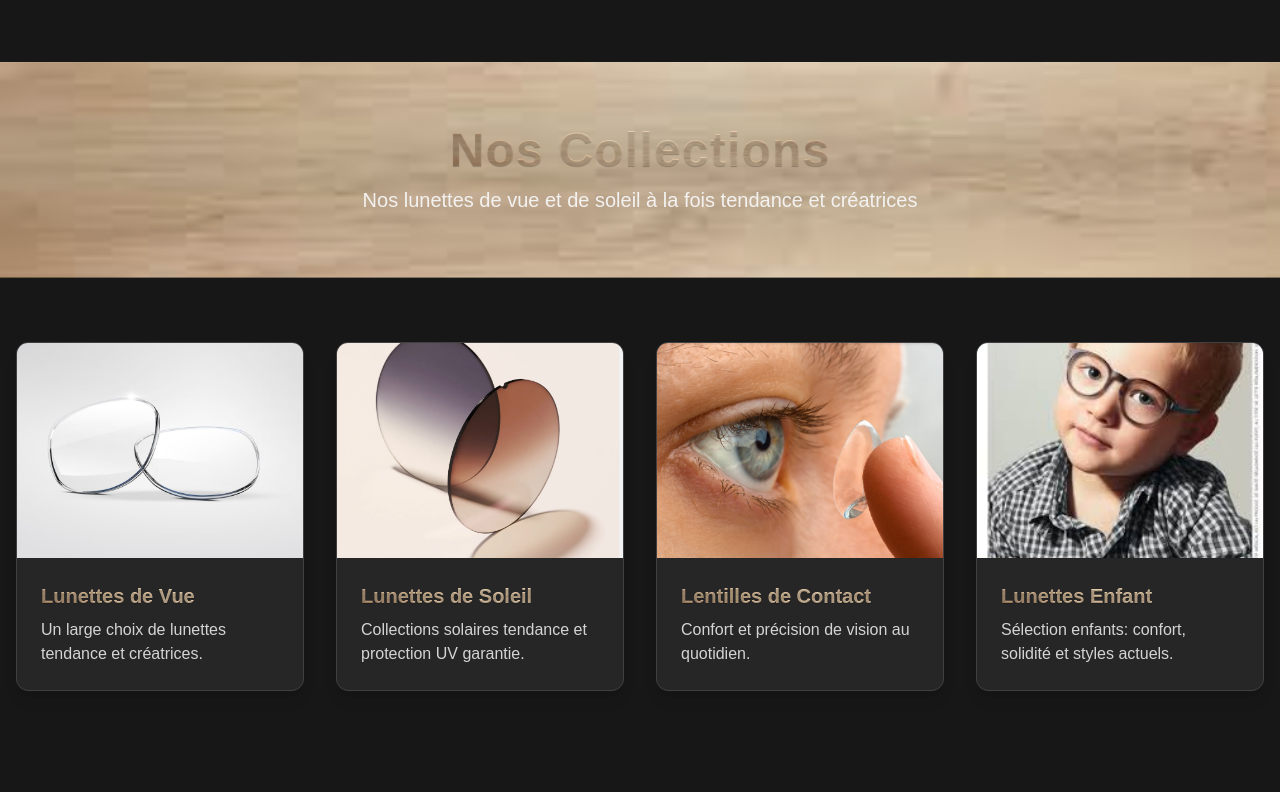
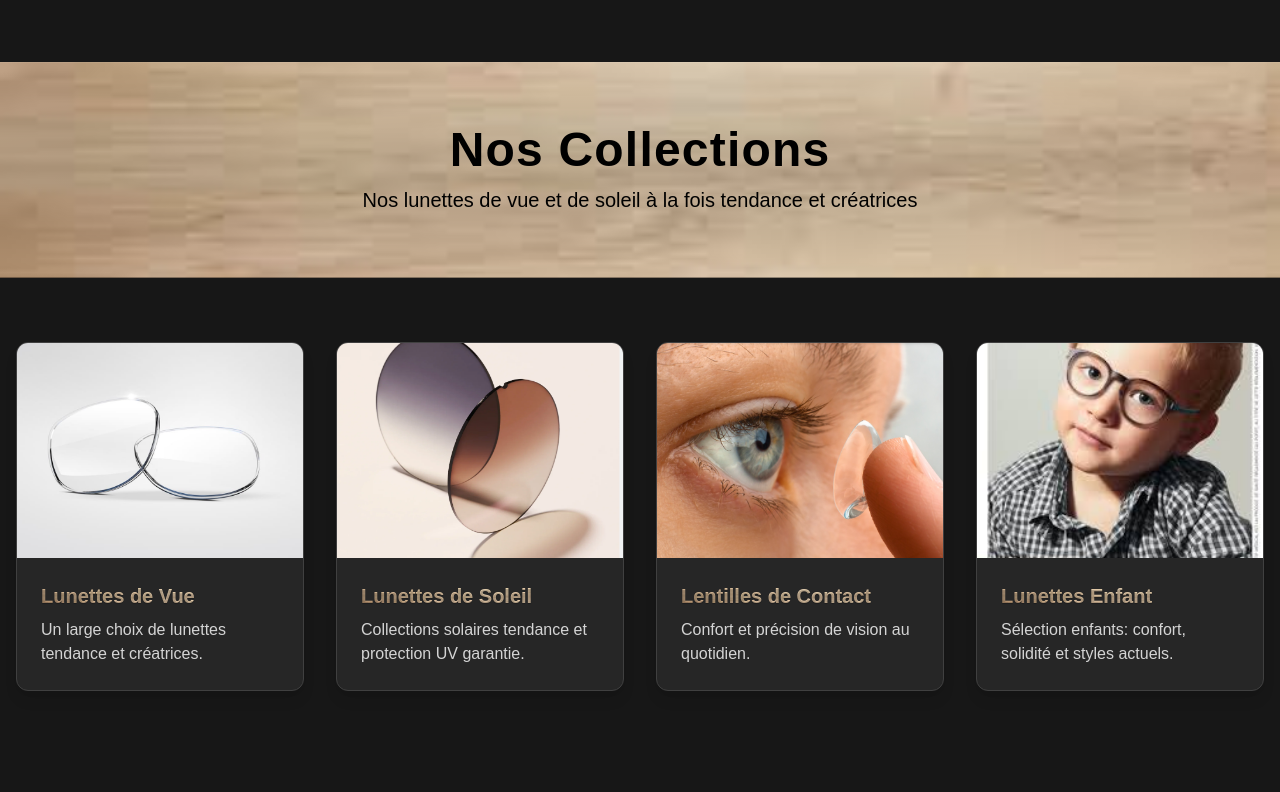
Before and after one commit to theocluzel/cluzel-optic, a Next.js app: page / in a window 1280 px wide. Shown: the part 1088-1880 px from the top of the page. Built offline with nearby package versions, Linux system fonts and the light colour scheme; no server answers.

Commit message:
feat(ui): titres/sous-titres noirs sur plaques bois (partout)

```diff
--- a/app/components/BlueTitle.tsx
+++ b/app/components/BlueTitle.tsx
@@ -56,16 +56,16 @@ export default function BlueTitle({ title, subtitle, subtitleIsWood = false, var
         />
         <div className="container mx-auto px-4 relative z-10">
           <motion.h1
-            className="text-5xl font-bold text-center mb-3 tracking-wide"
+            className="text-5xl font-bold text-center mb-3 tracking-wide text-black"
             initial={{ opacity: 0, y: 20 }}
             animate={{ opacity: 1, y: 0 }}
             transition={{ duration: 0.6 }}
           >
-            <span className="wood-text">{title}</span>
+            {title}
           </motion.h1>
           {subtitle && (
             <motion.p
-              className={`text-lg md:text-xl text-center ${subtitleIsWood ? 'wood-text' : 'text-neutral-100/95'}`}
+              className="text-lg md:text-xl text-center text-black"
               initial={{ opacity: 0 }}
               animate={{ opacity: 1 }}
               transition={{ duration: 0.6, delay: 0.1 }}
```
